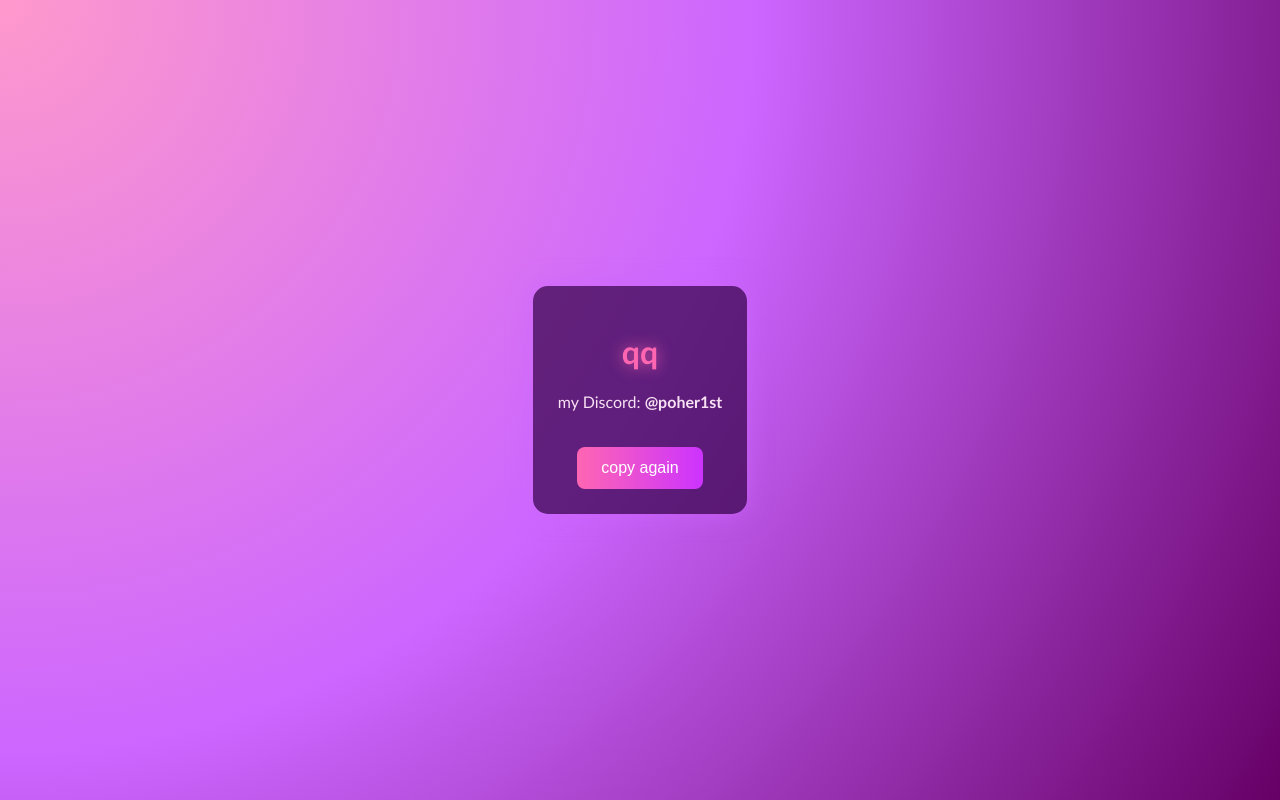
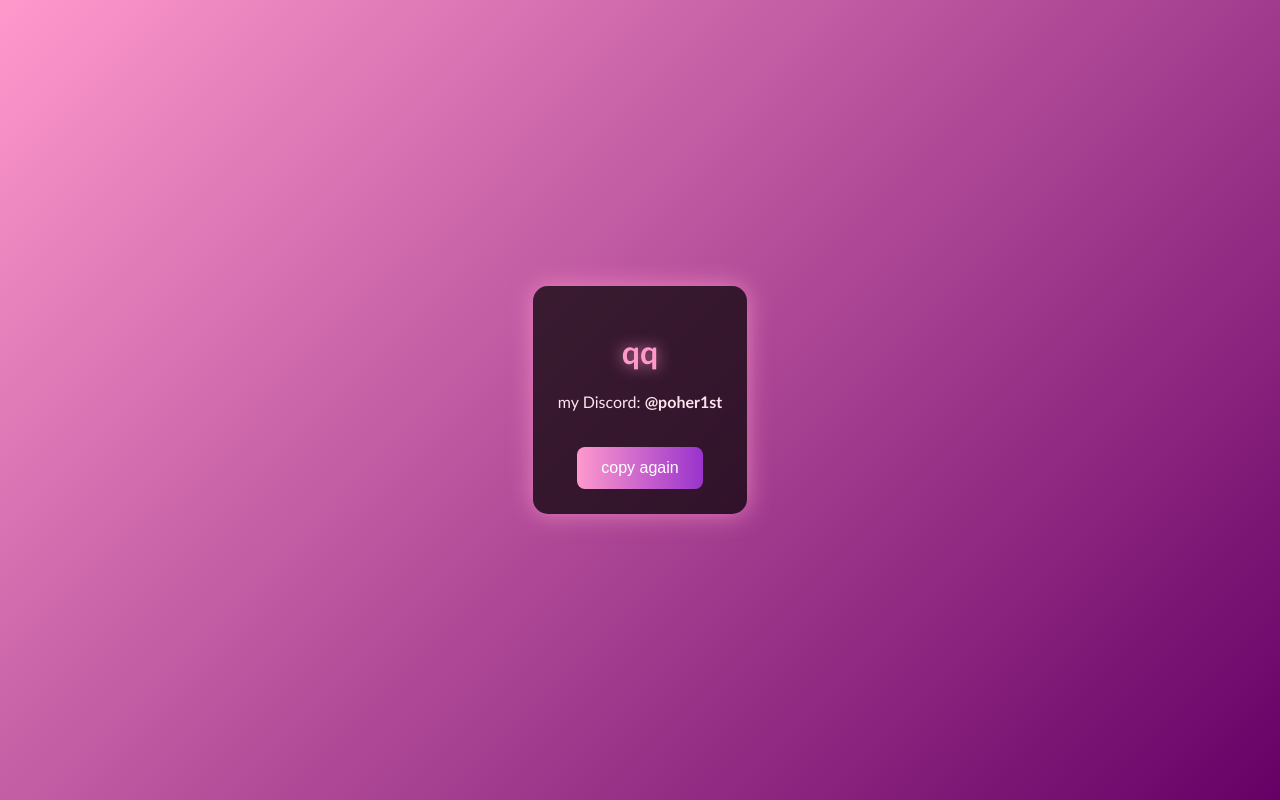
Before and after one commit to poher1st/poher1st, a plain HTML site: page index.html in a window 1280 px wide. Drawn offline with Linux system fonts and the light colour scheme.

Commit message:
Update index.html

```diff
--- a/index.html
+++ b/index.html
@@ -5,31 +5,30 @@
   <title>my Discord</title>
   <style>
     body {
-      background: radial-gradient(circle at top left, #ff99cc, #cc66ff, #660066); /* mystical gradient */
-      color: #f8e1f4; /* soft light text */
+      background: linear-gradient(135deg, #ff99cc, #660066); /* hair + outfit colors */
+      color: #fce4ec; /* soft light text */
       font-family: "Trebuchet MS", sans-serif;
       display: flex;
-      flex-direction: column;
       justify-content: center;
       align-items: center;
       height: 100vh;
       margin: 0;
     }
-    h1 {
-      color: #ff66b2; /* bright pink accent */
-      text-shadow: 0 0 15px rgba(255, 102, 178, 0.8);
-    }
     .box {
-      background: rgba(50, 0, 70, 0.7); /* semi-transparent violet block */
+      background: rgba(0, 0, 0, 0.7); /* outfit base (black) */
       padding: 25px;
       border-radius: 15px;
       text-align: center;
-      box-shadow: 0 0 25px rgba(204, 102, 255, 0.7);
+      box-shadow: 0 0 25px rgba(255, 153, 204, 0.7); /* glow in hair color */
+    }
+    h1 {
+      color: #ff99cc; /* hair color accent */
+      text-shadow: 0 0 15px rgba(255, 153, 204, 0.8);
     }
     button {
       margin-top: 20px;
       padding: 12px 24px;
-      background: linear-gradient(90deg, #ff66b2, #cc33ff);
+      background: linear-gradient(90deg, #ff99cc, #9933cc); /* hair + outfit accent */
       border: none;
       border-radius: 8px;
       color: white;
@@ -39,13 +38,13 @@
     }
     button:hover {
       transform: scale(1.05);
-      box-shadow: 0 0 15px rgba(255, 102, 178, 0.8);
+      box-shadow: 0 0 15px rgba(255, 153, 204, 0.8);
     }
   </style>
   <script>
     async function copyDiscord() {
       try {
-        await navigator.clipboard.writeText("@poher1st"); // your Discord username
+        await navigator.clipboard.writeText("@poher1st");
         alert("my discord has been copied to your clipboard.");
       } catch (err) {
         alert("failed to copy. please copy manually: @poher1st");
```
